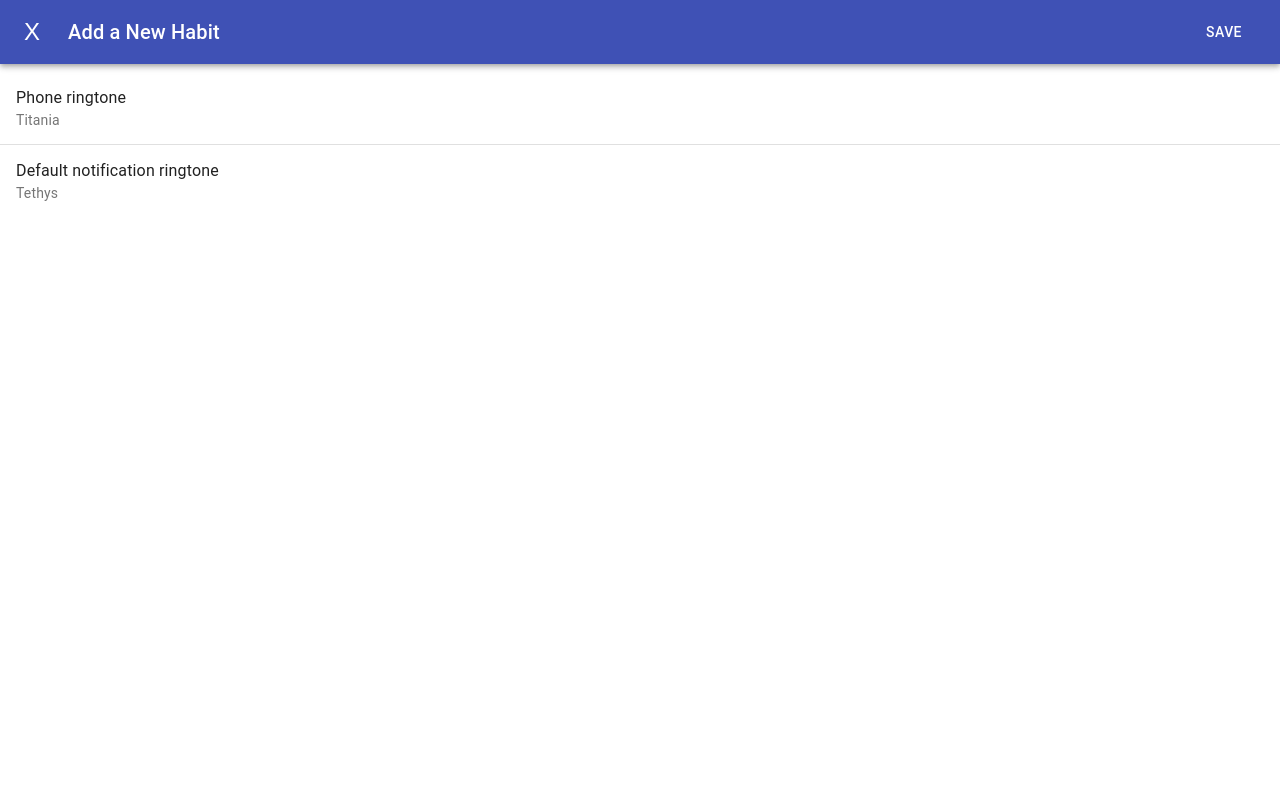
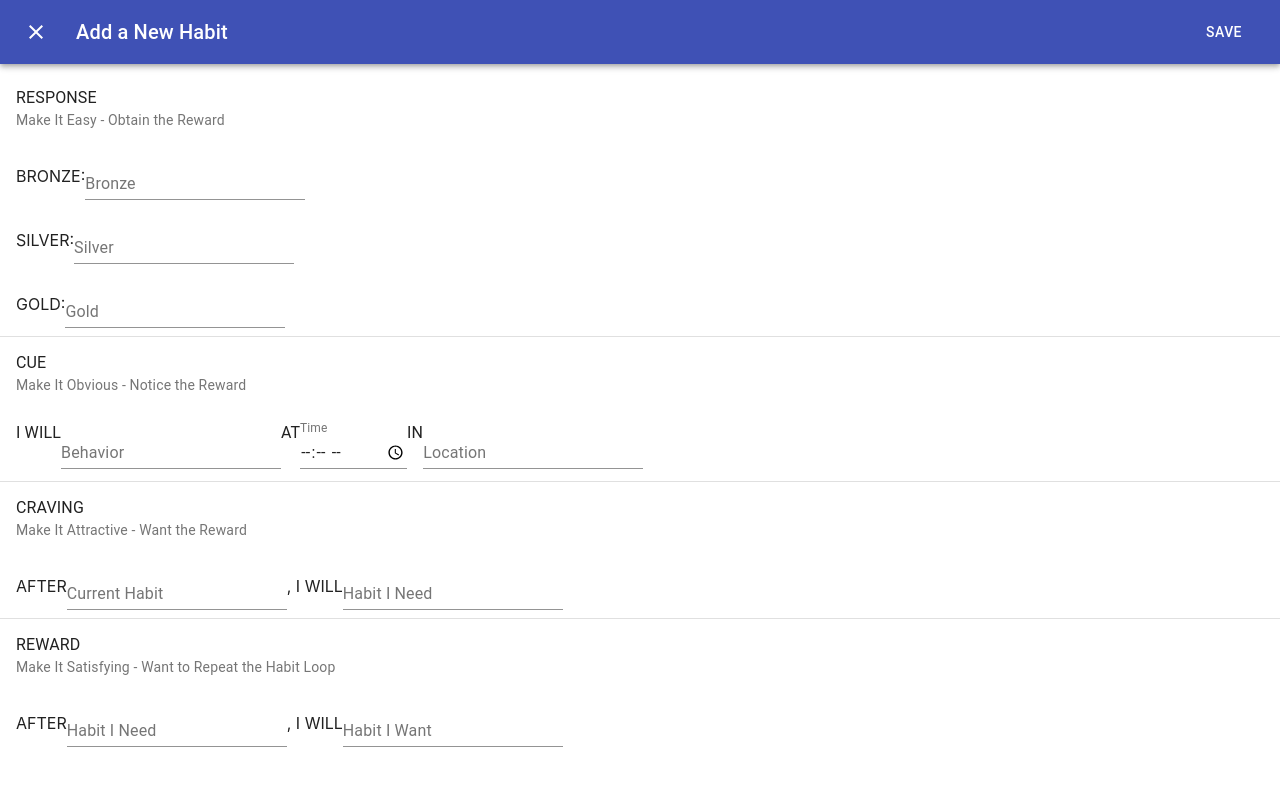
Before and after one commit to cubasve/Bits, a React (Create React App) app: page /habitgenerator in a window 1280 px wide. Both pictures are taken after a click on the button "ADD NEW HABIT". Shown: the top 786 px of the page. Built offline with nearby package versions, Linux system fonts and the light colour scheme.

Commit message:
Add inputs for habit form; make them into controlled components

```diff
--- a/package.json
+++ b/package.json
@@ -4,6 +4,7 @@
   "private": true,
   "dependencies": {
     "@material-ui/core": "^4.11.0",
+    "@material-ui/icons": "^4.11.2",
     "@testing-library/jest-dom": "^4.2.4",
     "@testing-library/react": "^9.5.0",
     "@testing-library/user-event": "^7.2.1",
--- a/src/pages/HabitGeneratorPage/HabitGeneratorPage.jsx
+++ b/src/pages/HabitGeneratorPage/HabitGeneratorPage.jsx
@@ -1,8 +1,9 @@
 import React, {useState} from 'react';
 import HabitList from '../../components/HabitList/HabitList';
 import HabitInfo from '../../components/HabitInfo/HabitInfo';
-import { Button, Dialog, ListItemText, ListItem, List, Divider, AppBar, Toolbar, IconButton, Typography, Slide } from '@material-ui/core';
+import { Button, Dialog, ListItemText, ListItem, List, Divider, AppBar, Toolbar, IconButton, Typography, Slide, TextField } from '@material-ui/core';
 import { makeStyles } from '@material-ui/core/styles';
+import CloseIcon from '@material-ui/icons/Close';
 
 const useStyles = makeStyles(theme => ({
     appBar: {
@@ -11,6 +12,9 @@ const useStyles = makeStyles(theme => ({
     title: {
         marginLeft: theme.spacing(2),
         flex: 1,
+    },
+    userInput: {
+        display: 'inline',
     }
 }));
 
@@ -21,6 +25,7 @@ const Transition = React.forwardRef(function Transition(props, ref) {
 export default function HabitGeneratorPage(props) {
     const classes = useStyles();
     const [open, setOpen] = useState(false);
+    const [input, setInput] = useState('');
 
     const handleClickOpen = () => {
         setOpen(true);
@@ -28,6 +33,13 @@ export default function HabitGeneratorPage(props) {
 
     const handleClose = () => {
         setOpen(false);
+    }
+
+    const handleInputChange = (e) => {
+        console.log('e.target.value: ', e.target.value);
+        console.log('e.target.name: ', e.target.name)
+        // const newEarnedIncome = { ...this.state.newEarnedIncome, [e.target.name]: e.target.value }
+        setInput(e.target.value);
     }
 
     return (
@@ -39,7 +51,7 @@ export default function HabitGeneratorPage(props) {
                 <AppBar className={classes.appBar}>
                     <Toolbar>
                         <IconButton edge="start" color="inherit" onClick={handleClose} aria-label="close">
-                            X
+                            <CloseIcon />
                         </IconButton >
                         <Typography variant="h6" className={classes.title}>
                             Add a New Habit
@@ -51,12 +63,150 @@ export default function HabitGeneratorPage(props) {
                 </AppBar>
 
                 <List>
-                    <ListItem button>
-                        <ListItemText primary="Phone ringtone" secondary="Titania" />
+                    <ListItem>
+                        <ListItemText primary="RESPONSE" secondary="Make It Easy - Obtain the Reward" />
+                        {/* <h4>BRONZE: 2-minute rule (bare minimum)</h4>
+                        <h4>SILVER: 50%</h4>
+                        <h4>GOLD: full habit</h4> */}
+                    </ListItem>
+                    <ListItem>
+                        BRONZE:
+                        <form className={classes.userInput} noValidate autoComplete="off">
+                            <TextField
+                                id="outlined-basic"
+                                label="Bronze"
+                                // variant="outlined"
+                                name="Bronze"
+                                value={input}
+                                onChange={handleInputChange}
+                            />
+                        </form>
+                    </ListItem>
+                    <ListItem>
+                        SILVER:
+                        <form className={classes.userInput} noValidate autoComplete="off">
+                            <TextField
+                                id="outlined-basic"
+                                label="Silver"
+                                // variant="outlined"
+                                value={input}
+                                onChange={handleInputChange}
+                            />
+                        </form>
+                    </ListItem>
+                    <ListItem>
+                        GOLD:
+                        <form className={classes.userInput} noValidate autoComplete="off">
+                            <TextField
+                                id="outlined-basic"
+                                label="Gold"
+                                // variant="outlined"
+                                value={input}
+                                onChange={handleInputChange}
+                            />
+                        </form>
                     </ListItem>
                     <Divider />
-                    <ListItem button>
-                    <ListItemText primary="Default notification ringtone" secondary="Tethys" />
+                    <ListItem>
+                        <ListItemText primary="CUE" secondary="Make It Obvious - Notice the Reward" />
+                    </ListItem>
+                    <ListItem>
+                        <ListItemText className={classes.userInput}>
+                            {/* <h4>I will [BEHAVIOR] at [TIME] in [LOCATION]</h4> */}
+                            I WILL
+                            <form className={classes.userInput} noValidate autoComplete="off">
+                                <TextField
+                                    id="outlined-basic"
+                                    label="Behavior"
+                                    // variant="outlined"
+                                    value={input}
+                                    onChange={handleInputChange}
+                                />
+                            </form>
+                            AT
+                            <form className={classes.userInput} noValidate>
+                            <TextField
+                                id="time"
+                                label="Time"
+                                type="time"
+                                defaultValue="07:30"
+                                // variant="outlined"
+                                value={input}
+                                onChange={handleInputChange}
+                                className={classes.textField}
+                                InputLabelProps={{
+                                shrink: true,
+                                }}
+                                inputProps={{
+                                step: 300, // 5 min
+                                }}
+                            />
+                            </form>
+                            IN
+                            <form className={classes.userInput} noValidate autoComplete="off">
+                                <TextField
+                                    id="outlined-basic"
+                                    label="Location"
+                                    // variant="outlined"
+                                    value={input}
+                                    onChange={handleInputChange}
+                                />
+                            </form>
+                        </ListItemText>
+                    </ListItem>
+                    <Divider />
+                    <ListItem>
+                        <ListItemText primary="CRAVING" secondary="Make It Attractive - Want the Reward" />
+                    </ListItem>
+                    <ListItem>
+                        {/* <h4>After [CURRENT HABIT], I will [HABIT I NEED]</h4> */}
+                        AFTER
+                        <form className={classes.userInput} noValidate autoComplete="off">
+                            <TextField
+                                id="outlined-basic"
+                                label="Current Habit"
+                                // variant="outlined"
+                                value={input}
+                                onChange={handleInputChange}
+                            />
+                        </form>,
+                        I WILL
+                        <form className={classes.userInput} noValidate autoComplete="off">
+                            <TextField
+                                id="outlined-basic"
+                                label="Habit I Need"
+                                // variant="outlined"
+                                value={input}
+                                onChange={handleInputChange}
+                            />
+                        </form>
+                    </ListItem>
+                    <Divider />
+                    <ListItem>
+                        <ListItemText primary="REWARD" secondary="Make It Satisfying - Want to Repeat the Habit Loop" />
+                    </ListItem>
+                    <ListItem>
+                        {/* <h4>After [HABIT I NEED], I will [HABIT I WANT]</h4> */}
+                        AFTER
+                        <form className={classes.userInput} noValidate autoComplete="off">
+                            <TextField
+                                id="outlined-basic"
+                                label="Habit I Need"
+                                // variant="outlined"
+                                value={input}
+                                onChange={handleInputChange}
+                            />
+                        </form>,
+                        I WILL
+                        <form className={classes.userInput} noValidate autoComplete="off">
+                            <TextField
+                                id="outlined-basic"
+                                label="Habit I Want"
+                                // variant="outlined"
+                                value={input}
+                                onChange={handleInputChange}
+                            />
+                        </form>
                     </ListItem>
                 </List>
             </Dialog>
```
Also changed, not shown: 1 other file (tests, documents, lock files or other folders).
